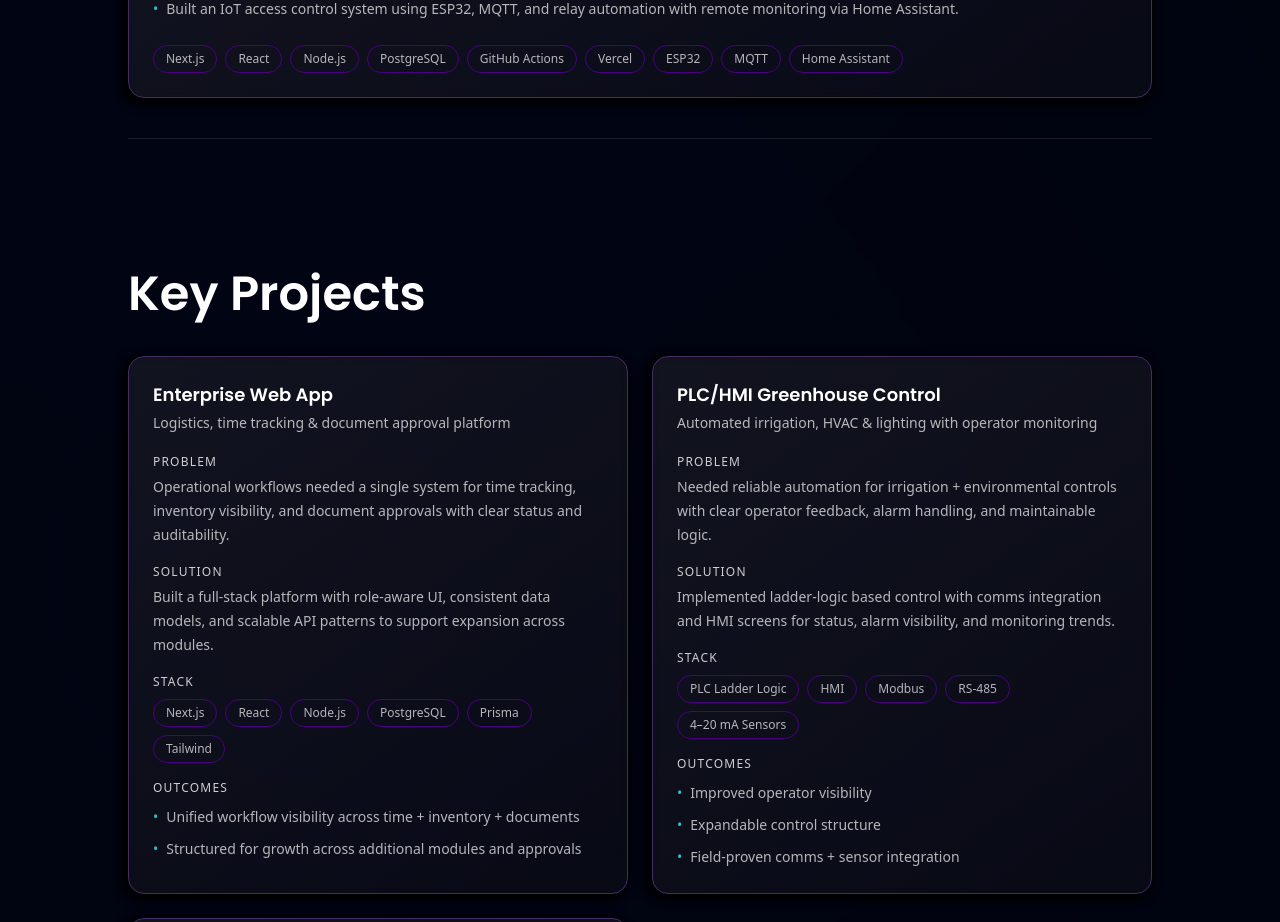
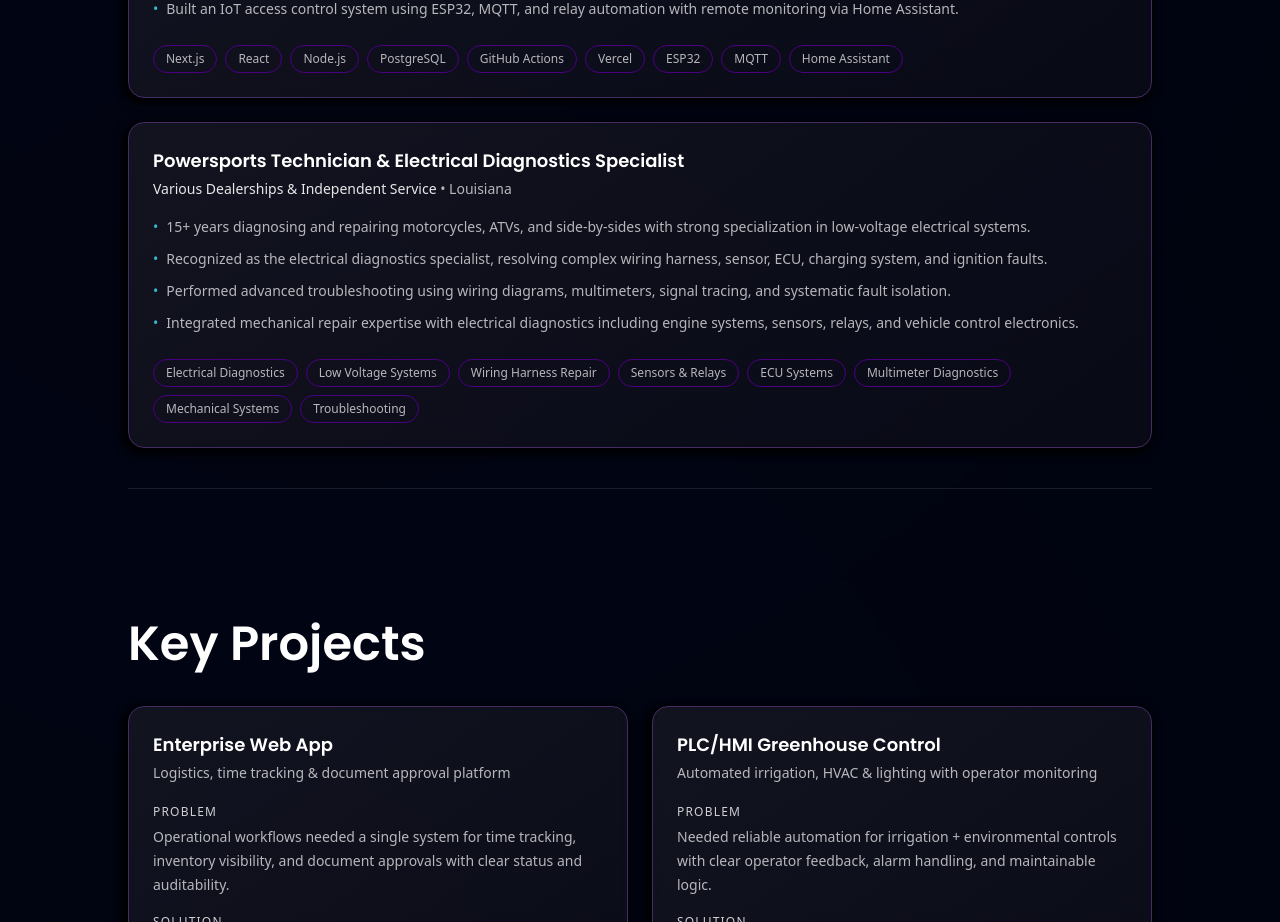
Before and after one commit to NicBab/resume-portfolio, a React (Vite) app: page / in a window 1280 px wide. Shown: the part 3300-4222 px from the top of the page. Built offline with nearby package versions, Linux system fonts and the light colour scheme.

Commit message:
added mechanical experince array in resume-data

```diff
--- a/src/constants/resumeData/resumeData.index.js
+++ b/src/constants/resumeData/resumeData.index.js
@@ -124,6 +124,27 @@ export const resumeData = {
       ],
       stack: ["Next.js", "React", "Node.js", "PostgreSQL", "GitHub Actions", "Vercel", "ESP32", "MQTT", "Home Assistant"],
     },
+    {
+  role: "Powersports Technician & Electrical Diagnostics Specialist",
+  company: "Various Dealerships & Independent Service",
+  location: "Louisiana",
+  highlights: [
+    "15+ years diagnosing and repairing motorcycles, ATVs, and side-by-sides with strong specialization in low-voltage electrical systems.",
+    "Recognized as the electrical diagnostics specialist, resolving complex wiring harness, sensor, ECU, charging system, and ignition faults.",
+    "Performed advanced troubleshooting using wiring diagrams, multimeters, signal tracing, and systematic fault isolation.",
+    "Integrated mechanical repair expertise with electrical diagnostics including engine systems, sensors, relays, and vehicle control electronics.",
+  ],
+  stack: [
+    "Electrical Diagnostics",
+    "Low Voltage Systems",
+    "Wiring Harness Repair",
+    "Sensors & Relays",
+    "ECU Systems",
+    "Multimeter Diagnostics",
+    "Mechanical Systems",
+    "Troubleshooting"
+  ],
+},
   ],
 
   caseStudies: [
```
